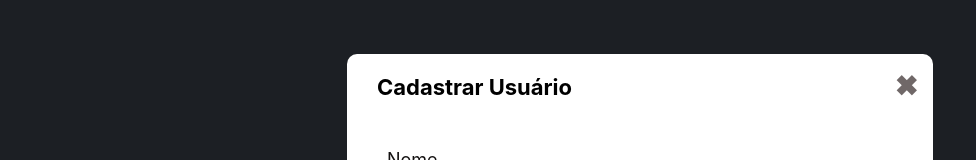
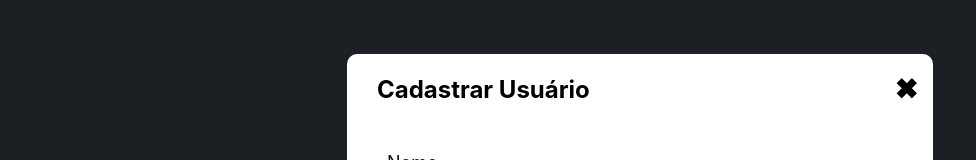
Before and after one commit to guizordan/a11y-dialog, a React (Create React App) app: page / in a window 1280 px wide. Both pictures are taken after a click on the button "Cadastrar usuário". Shown: the part 161-321 px from the top of the page, without its empty margins (0-976 px from the left). Built offline with nearby package versions, Linux system fonts and the light colour scheme.

Commit message:
feat: improved dialog aria

```diff
--- a/src/components/Dialog.js
+++ b/src/components/Dialog.js
@@ -44,13 +44,11 @@ export default function Dialog({
     }
   }
 
-  useEffect(() => {
-    closeButtonRef.current?.focus();
-  }, []);
-
   return (
     <div onKeyDown={onKeyDown} className="dialog-container">
       <div
+        autoFocus
+        tabIndex="0"
         className="dialog"
         role="dialog"
         aria-modal="true"
@@ -87,7 +85,6 @@ export default function Dialog({
         <div className="dialog-footer">
           <button
             ref={registerButtonRef}
-            type="submit"
             className="confirm"
             onClick={createUser}
             onKeyDown={onRegisterButtonKeyDown}
--- a/src/index.css
+++ b/src/index.css
@@ -107,7 +107,7 @@ label {
 }
 
 h1 {
-  font-size: 22px;
+  font-size: 24px;
 }
 
-.ico-times:before{ content: "\2716"; color: #706868}
+.ico-times:before{ content: "\2716"; color: black}
```
